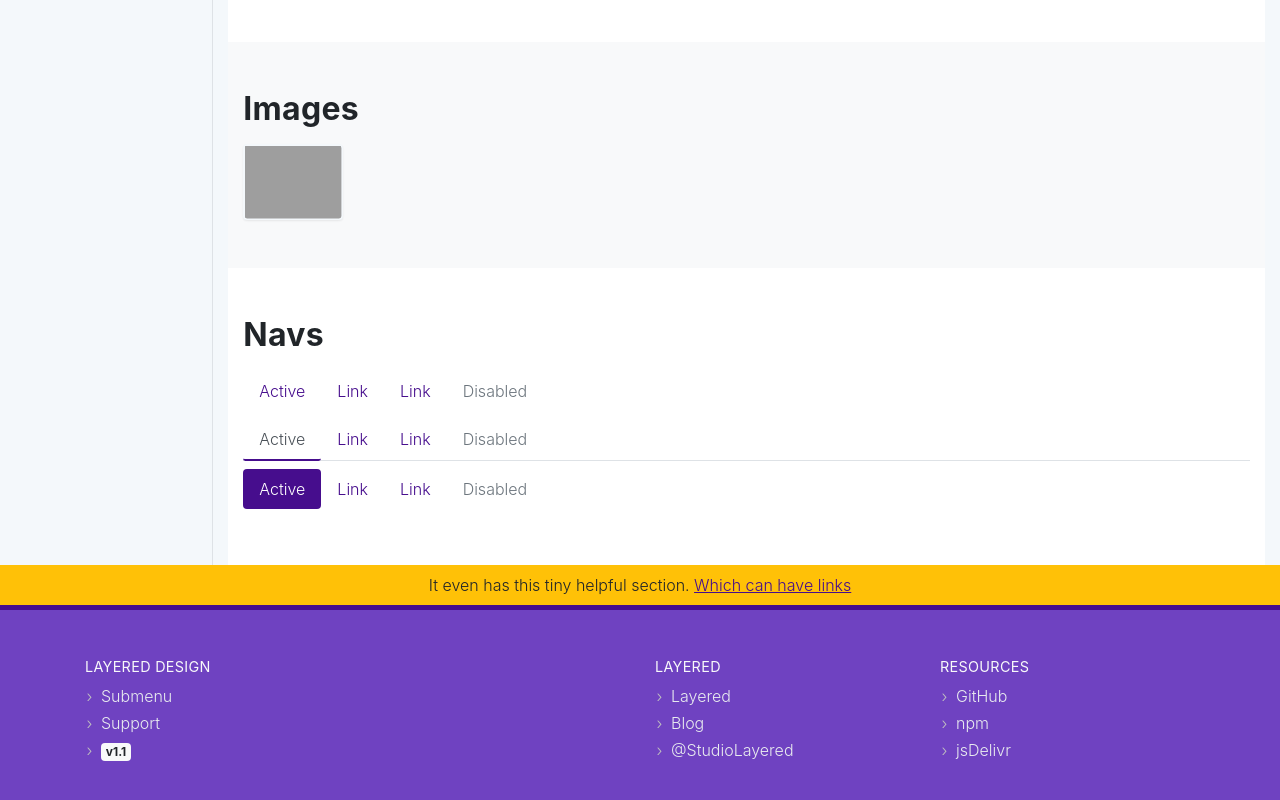
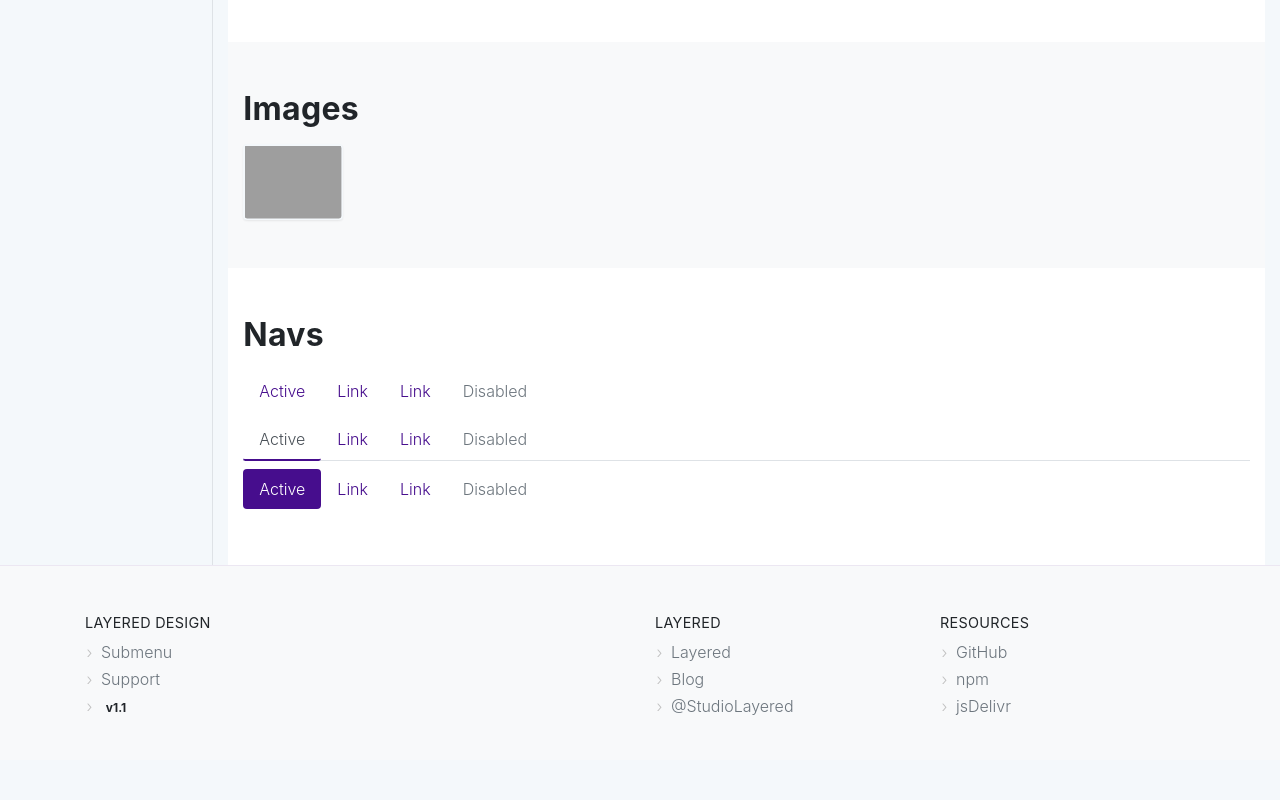
Before and after one commit to LayeredStudio/layered-bootstrap, a website built with webpack: page components.html in a window 1280 px wide. Shown: the part 1132-1932 px from the top of the page. After the commit the page ends 1892 px from the top, so only its background shows below. Built offline with nearby package versions, Linux system fonts and the light colour scheme; grey boxes are pictures that could not be loaded.

Commit message:
Updated - lighten the footer

```diff
--- a/components.html
+++ b/components.html
@@ -250,11 +250,6 @@
 		</div>
 
 
-		<section class="section-feedback bg-warning py-2">
-			<p class="text-center mb-0">It even has this tiny helpful section. <a href="#"><u>Which can have links</u></a></p>
-		</section>
-
-
 		<footer class="site-footer pt-5 pb-4">
 			<div class="container">
 				<div class="row">
--- a/src/_ui-elements.scss
+++ b/src/_ui-elements.scss
@@ -215,9 +215,8 @@ input:disabled + .switcher__indicator::before {
 /* UI - Site footer */
 
 .site-footer {
-	border-top: 5px solid $primary;
-	color: $gray-100;
-	background-color: $purple;
+	border-top: 1px solid $primary-lighter;
+	background-color: $gray-100;
 }
 
 .site-footer.mini {
@@ -225,12 +224,12 @@ input:disabled + .switcher__indicator::before {
 }
 
 .site-footer a {
-	color: $gray-200;
-	border-bottom: 3px solid transparent;
+	color: $gray-600;
+	border-bottom: 2px solid transparent;
 }
 
 .site-footer a:hover {
-	color: #fff;
-	border-color: $primary;
+	color: $primary;
+	border-color: currentColor;
 	text-decoration: none;
 }
```
Also changed, not shown: index.html (+2 -0 lines).
